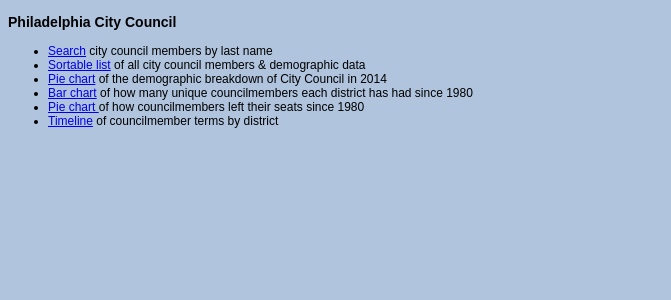
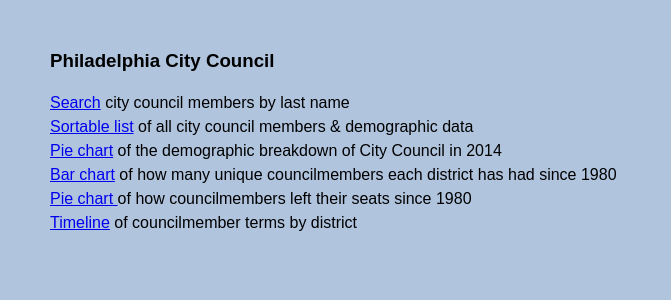
Before and after one commit to maneesha/phila_city_council, a Django app: page /council/ in a window 1280 px wide. Shown: the top 300 px of the page, without its empty margins (0-671 px from the left). Run offline with Django 3.2, Linux system fonts and the light colour scheme.

Commit message:
add some styling to list

```diff
--- a/council/static/base.css
+++ b/council/static/base.css
@@ -1,5 +1,14 @@
 
 body {
     background-color: #b0c4de;
-    font: 12px arial, sans-serif;
+    font: medium arial, sans-serif;
+    margin: 50px;
 }
+
+
+ul {
+    list-style-type: none;
+    padding: 0px;
+    margin: 0px;
+    line-height: 150%;
+}
```
